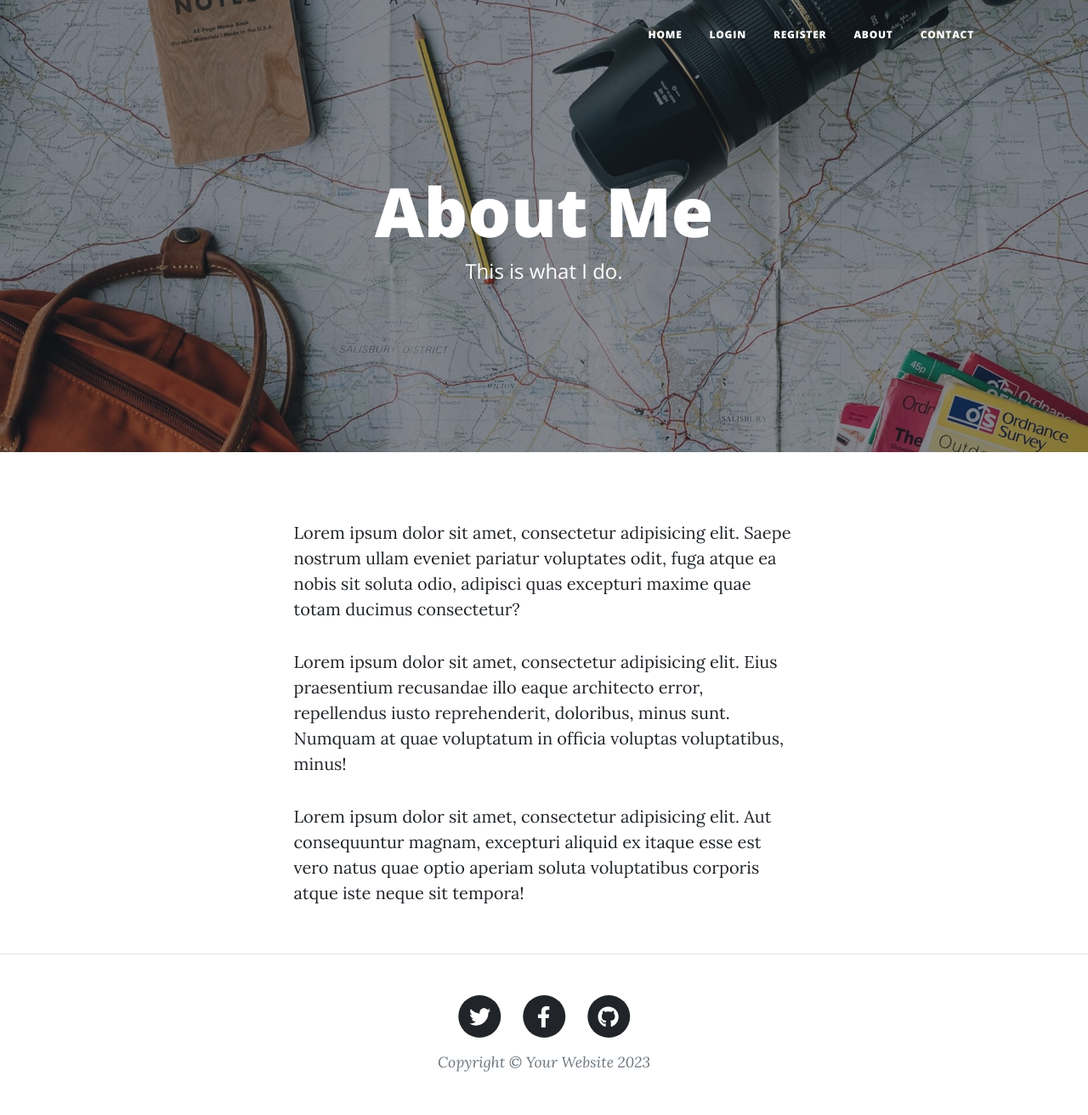
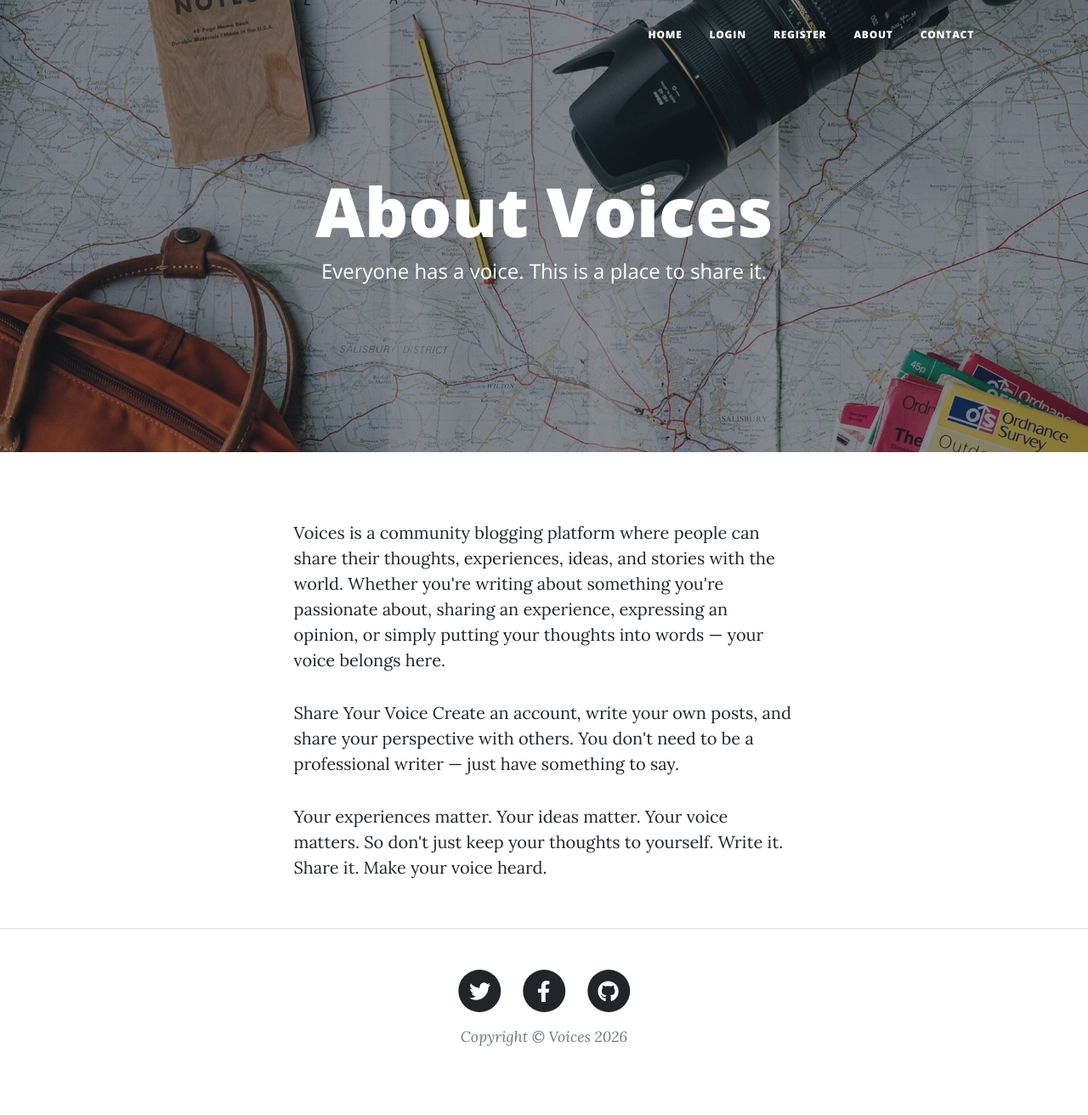
Before and after one commit to anushkapatill27/Voices, a Flask app: page /about in a window 1280 px wide. Shown: the whole page at 85% size. After the commit the page ends 1231 px from the top, so only its background shows below. Run offline with Flask 3, Linux system fonts and the light colour scheme; some libraries are stand-ins or nearby versions.

Commit message:
2 commit

```diff
--- a/templates/about.html
+++ b/templates/about.html
@@ -9,8 +9,8 @@
     <div class="row gx-4 gx-lg-5 justify-content-center">
       <div class="col-md-10 col-lg-8 col-xl-7">
         <div class="page-heading">
-          <h1>About Me</h1>
-          <span class="subheading">This is what I do.</span>
+          <h1>About Voices</h1>
+          <span class="subheading">Everyone has a voice. This is a place to share it.</span>
         </div>
       </div>
     </div>
@@ -22,22 +22,19 @@
     <div class="row gx-4 gx-lg-5 justify-content-center">
       <div class="col-md-10 col-lg-8 col-xl-7">
         <p>
-          Lorem ipsum dolor sit amet, consectetur adipisicing elit. Saepe
-          nostrum ullam eveniet pariatur voluptates odit, fuga atque ea nobis
-          sit soluta odio, adipisci quas excepturi maxime quae totam ducimus
-          consectetur?
+          Voices is a community blogging platform where people can share their thoughts, experiences, ideas, and stories with the world.
+Whether you're writing about something you're passionate about, sharing an experience, expressing an opinion, or simply putting your thoughts into words — your voice belongs here.
         </p>
         <p>
-          Lorem ipsum dolor sit amet, consectetur adipisicing elit. Eius
-          praesentium recusandae illo eaque architecto error, repellendus iusto
-          reprehenderit, doloribus, minus sunt. Numquam at quae voluptatum in
-          officia voluptas voluptatibus, minus!
+         Share Your Voice
+Create an account, write your own posts, and share your perspective with others. You don't need to be a professional writer — just have something to say.
         </p>
         <p>
-          Lorem ipsum dolor sit amet, consectetur adipisicing elit. Aut
-          consequuntur magnam, excepturi aliquid ex itaque esse est vero natus
-          quae optio aperiam soluta voluptatibus corporis atque iste neque sit
-          tempora!
+         Your experiences matter.
+Your ideas matter.
+Your voice matters.
+So don't just keep your thoughts to yourself.
+Write it. Share it. Make your voice heard.
         </p>
       </div>
     </div>
--- a/templates/contact.html
+++ b/templates/contact.html
@@ -12,7 +12,7 @@
           {% if msg_sent: %}
           <h1>Successfully sent your message</h1>
           {% else: %}
-          <h1>Contact Me</h1>
+          <h1>Contact Us</h1>
           {% endif %}
           <span class="subheading">Have questions? I have answers.</span>
         </div>
--- a/templates/footer.html
+++ b/templates/footer.html
@@ -29,7 +29,7 @@
                               </a>
                           </li>
                       </ul>
-                      <div class="small text-center text-muted fst-italic">Copyright &copy; Your Website 2023</div>
+                      <div class="small text-center text-muted fst-italic">Copyright &copy; Voices 2026</div>
                   </div>
               </div>
           </div>
--- a/templates/header.html
+++ b/templates/header.html
@@ -8,7 +8,7 @@
     />
     <meta name="description" content="" />
     <meta name="author" content="" />
-    <title>Angela's Blog</title>
+    <title>Voices</title>
     {% block styles %}
     <!-- Load Bootstrap-Flask CSS here -->
     {{ bootstrap.load_css() }}
--- a/templates/make-post.html
+++ b/templates/make-post.html
@@ -16,7 +16,7 @@ include "header.html" %}
           <h1>New Post</h1>
           {% endif %}
           <span class="subheading"
-            >You're going to make a great blog post!</span
+            >Have your voice heard!</span
           >
         </div>
       </div>
--- a/templates/register.html
+++ b/templates/register.html
@@ -11,7 +11,7 @@ include "header.html" %}
       <div class="col-md-10 col-lg-8 col-xl-7">
         <div class="page-heading">
           <h1>Register</h1>
-          <span class="subheading">Start Contributing to the Blog!</span>
+          <span class="subheading">Have your voice heard!</span>
         </div>
       </div>
     </div>
```
Also changed, not shown: templates/index.html (+2 -5 lines).
